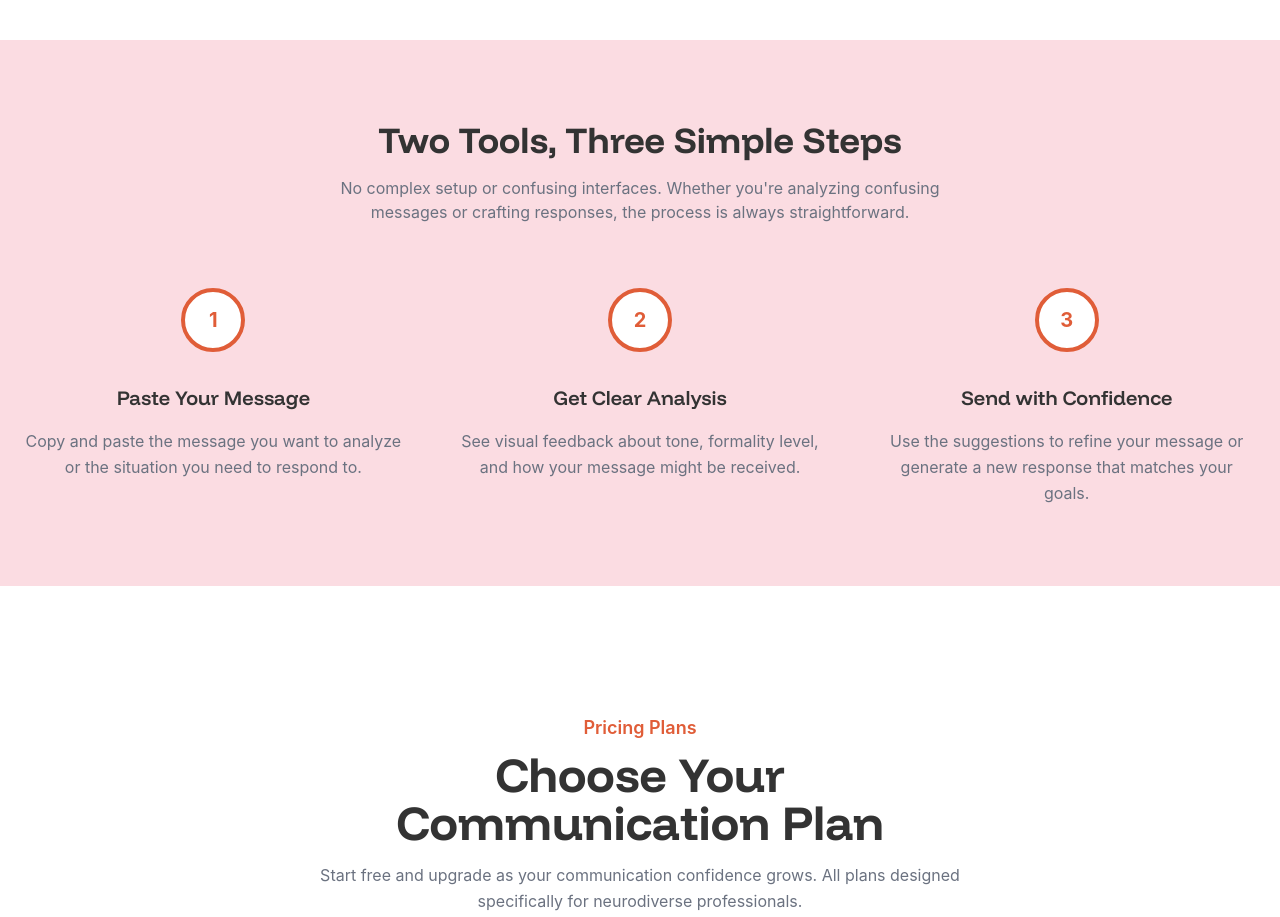
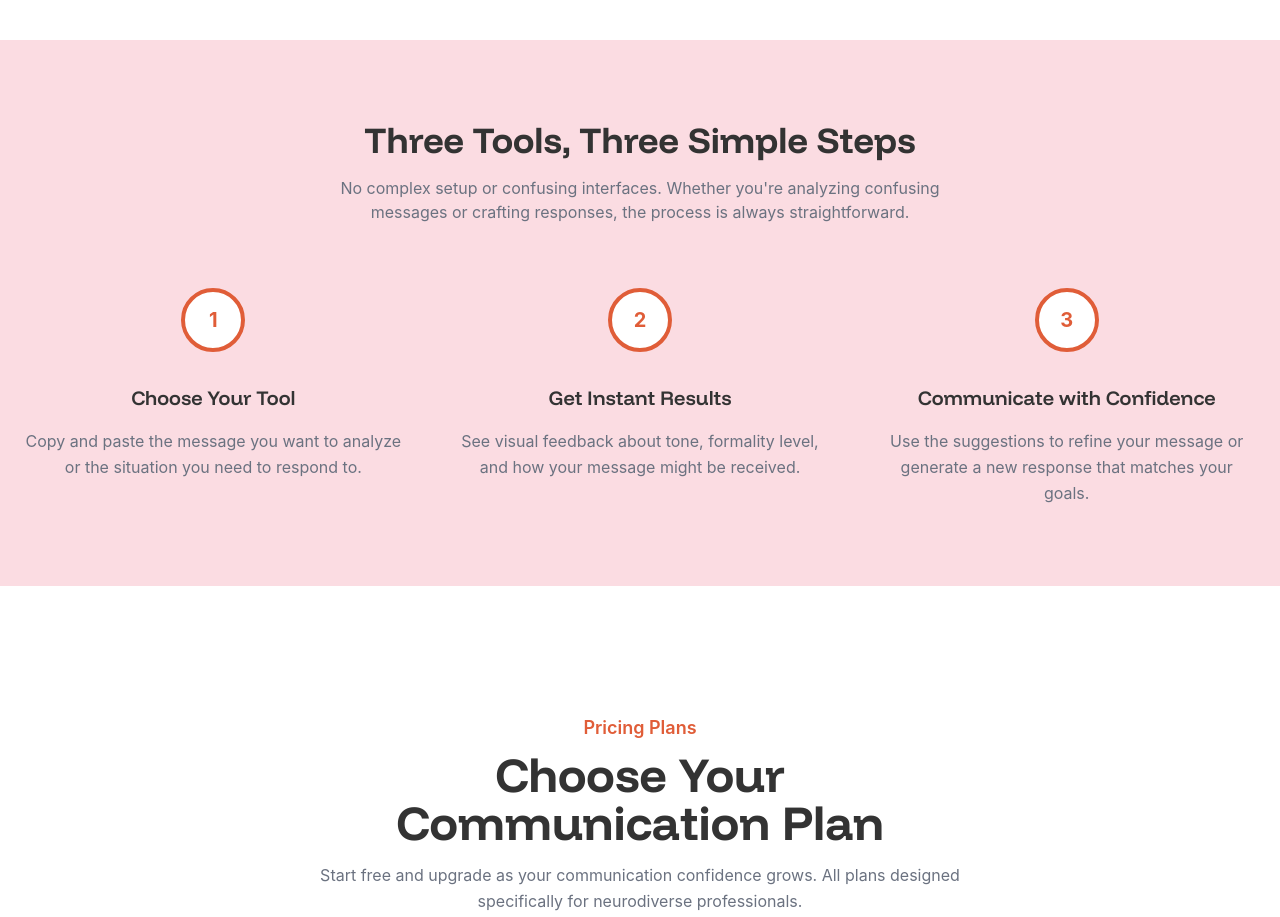
Before and after one commit to nocheerleader/neurocomms, a React (Vite) app: page / in a window 1280 px wide. Shown: the part 1400-2317 px from the top of the page. Built offline with nearby package versions, Linux system fonts and the light colour scheme; no server answers.

Commit message:
Updated HowItWorks.tsx

```diff
--- a/src/components/HowItWorks.tsx
+++ b/src/components/HowItWorks.tsx
@@ -3,17 +3,17 @@ import React from 'react';
 const steps = [
   {
     number: '1',
-    title: 'Paste Your Message',
+    title: 'Choose Your Tool',
     description: 'Copy and paste the message you want to analyze or the situation you need to respond to.'
   },
   {
     number: '2',
-    title: 'Get Clear Analysis',
+    title: 'Get Instant Results',
     description: 'See visual feedback about tone, formality level, and how your message might be received.'
   },
   {
     number: '3',
-    title: 'Send with Confidence',
+    title: 'Communicate with Confidence',
     description: 'Use the suggestions to refine your message or generate a new response that matches your goals.'
   }
 ];
@@ -24,7 +24,7 @@ export function HowItWorks() {
       <div className="max-w-7xl mx-auto px-6">
         <div className="text-center mb-16">
           <h3 className="text-4xl font-bold font-funnel text-foreground mb-4">
-            Two Tools, Three Simple Steps
+            Three Tools, Three Simple Steps
           </h3>
           <p className="text-base text-muted-foreground max-w-2xl mx-auto">
             No complex setup or confusing interfaces. Whether you're analyzing confusing messages or crafting responses, the process is always straightforward.
```
